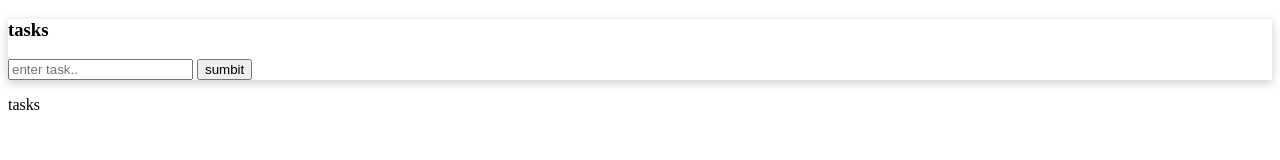
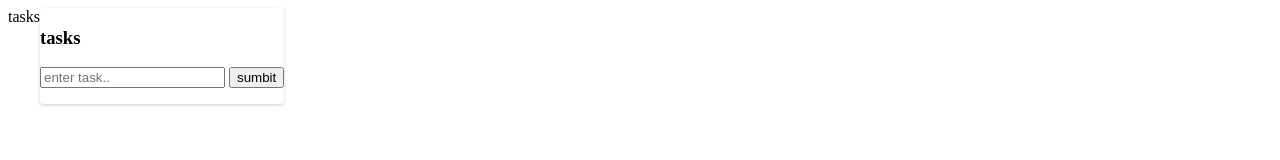
Before and after one commit to MicahBear/extension-basic, a browser extension: page index.html in a window 1280 px wide. Drawn offline with Linux system fonts and the light colour scheme.

Commit message:
update css and html

```diff
--- a/index.html
+++ b/index.html
@@ -10,6 +10,7 @@
   <body>
     <main>
       <div id="parent-box">
+        <span onclick="toggle_visibility('task-box')" id="toggle">tasks</span>
         <div id="task-box">
           <h3>tasks</h3>
           <!-- will have a list that automatically displays dynamically -->
@@ -17,7 +18,6 @@
           <button id="add">sumbit</button>
           <ul id="task-list"></ul>
         </div>
-        <span onclick="toggle_visibility('task-box')" id="toggle">tasks</span>
         <div id="time-weather-parent">
           <div id="time-container">
             <h1 id="time"></h1>
--- a/style.css
+++ b/style.css
@@ -1,8 +1,13 @@
 * {
   box-sizing: border-box;
 }
+#parent-box {
+  display: flex;
+}
+
 #task-box,
 time-weather-parent,
 weather-container {
-  box-shadow: 0 3px 10px rgb(0 0 0 / 0.2);
+  border-radius: 2%;
+  box-shadow: 0 1px 3px rgb(0 0 0 / 0.2);
 }
```
